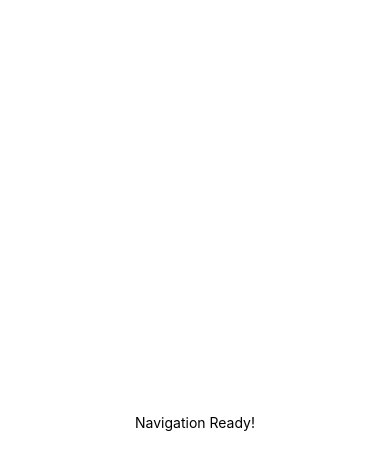
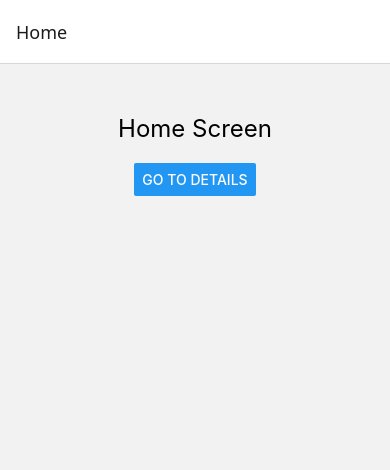
Before and after one commit to GokalpKaytanci/TravelApp, a React Native app: screen /Home in a window 390 px wide. Shown: the top 470 px of the page. Built offline with nearby package versions, Linux system fonts and the light colour scheme.

Commit message:
feat: Home ve Details ekranları ile stack navigator uygulaması (Bölüm 2)

```diff
--- a/App.js
+++ b/App.js
@@ -1,11 +1,24 @@
+import  React from 'react';
 import { NavigationContainer } from '@react-navigation/native';
-import { Text, View } from 'react-native';
+import { createNativeStackNavigator } from '@react-navigation/native-stack';
+
+// Oluşturduğun ekranları import et
+import HomeScreen from './screens/HomeScreen';
+import DetailsScreen from './screens/DetailsScreen';
+
+// Stack nesnesini oluştur
+const Stack = createNativeStackNavigator();
+
 export default function App() {
-return (
-<NavigationContainer>
-<View style={{ flex: 1, justifyContent: 'center', alignItems: 'center' }}>
-<Text>Navigation Ready!</Text>
-</View>
-</NavigationContainer>
-);
+  return (
+    <NavigationContainer>
+      {/* Stack.Navigator ekranların yönetimini devralır */}
+      <Stack.Navigator initialRouteName="Home">
+
+        <Stack.Screen name="Home" component={HomeScreen} />
+        <Stack.Screen name="Details" component={DetailsScreen} />
+
+      </Stack.Navigator>
+    </NavigationContainer>
+  );
 }
--- /dev/null
+++ b/screens/DetailsScreen.js
@@ -0,0 +1,29 @@
+import React from 'react';
+import { View, Text, Button, StyleSheet } from 'react-native';
+
+function DetailsScreen({ navigation }) {
+  return (
+    <View style={styles.container}>
+      <Text style={styles.text}>Details Screen</Text>
+      <Button
+        title="Go Back"
+        // Stack'teki bir önceki ekrana döner
+        onPress={() => navigation.goBack()}
+      />
+    </View>
+  );
+}
+
+const styles = StyleSheet.create({
+  container: {
+    flex: 1,
+    alignItems: 'center',
+    marginTop: 50,
+  },
+  text: {
+    fontSize: 24,
+    marginBottom: 20,
+  },
+});
+
+export default DetailsScreen;
--- /dev/null
+++ b/screens/HomeScreen.js
@@ -0,0 +1,31 @@
+import React from 'react';
+import { View, Text, Button, StyleSheet } from 'react-native';
+
+// navigation prop'u otomatik olarak React Navigation tarafından gönderilir
+function HomeScreen({ navigation }) {
+  return (
+    <View style={styles.container}>
+      <Text style={styles.text}>Home Screen</Text>
+      <Button
+        title="Go to Details"
+        // 'Details' ismi, App.js'de tanımlayacağımız ekran ismiyle AYNEN eşleşmelidir
+        onPress={() => navigation.navigate('Details')}
+      />
+    </View>
+  );
+}
+
+const styles = StyleSheet.create({
+  container: {
+    flex: 1,
+    alignItems: 'center',
+    justifycondent: 'center', // Ortalamak için
+    marginTop: 50,
+  },
+  text: {
+    fontSize: 24,
+    marginBottom: 20,
+  },
+});
+
+export default HomeScreen;
```
